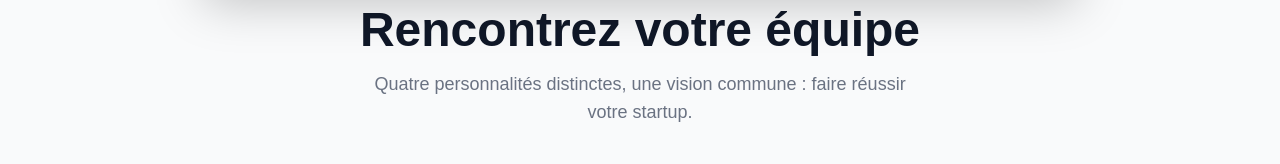
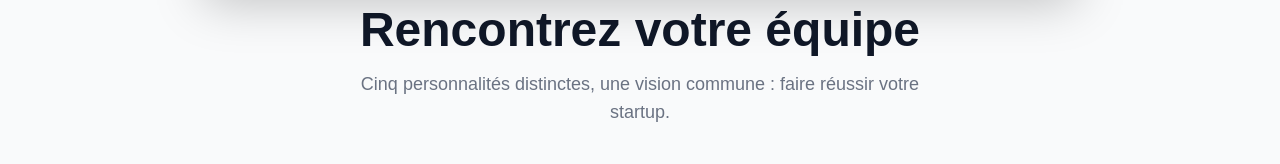
Before and after one commit to tpnhgk9259-gif/Founder-AI, a Next.js app: page / in a window 1280 px wide. Shown: the part 788-952 px from the top of the page. Built offline with nearby package versions, Linux system fonts and the light colour scheme.

Commit message:
Landing : Quatre personnalités → Cinq personnalités distinctes
Co-Authored-By: Claude Opus 4.6 (1M context) <noreply@anthropic.com>

```diff
--- a/app/page.tsx
+++ b/app/page.tsx
@@ -185,7 +185,7 @@ export default function Home() {
               Rencontrez votre équipe
             </h2>
             <p className="text-lg text-gray-500 max-w-xl mx-auto">
-              Quatre personnalités distinctes, une vision commune : faire
+              Cinq personnalités distinctes, une vision commune : faire
               réussir votre startup.
             </p>
           </div>
```
